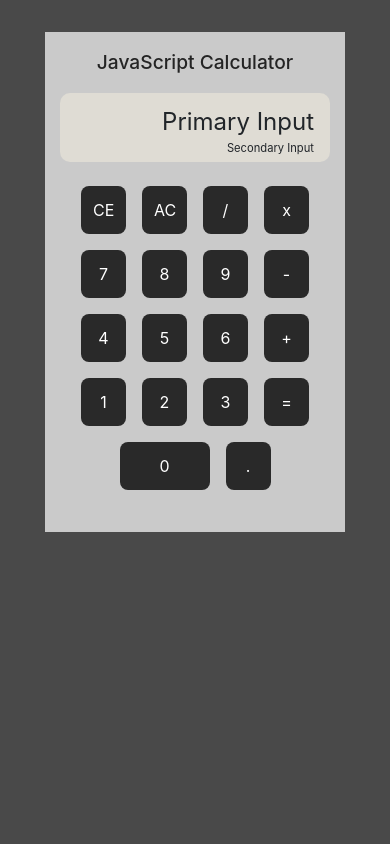
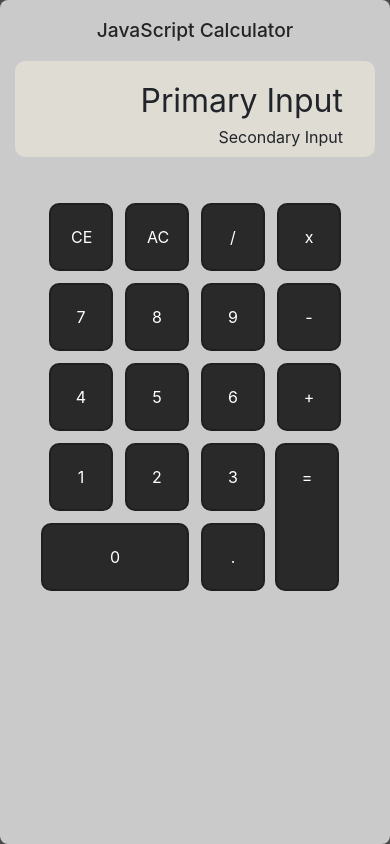
Before and after one commit to MatthewCranford/js-calculator, a plain HTML site: page calc/index.html in a window 390 px wide. Drawn offline with nearby package versions, Linux system fonts and the light colour scheme.

Commit message:
Mobile layout prototype

```diff
--- a/calc/index.html
+++ b/calc/index.html
@@ -37,20 +37,28 @@
         <span class="col-2 button">6</span>
         <span class="col-2 button">+</span>
       </div>
-      <div class="row justify-content-center">
-        <span class="col-2 button">1</span>
-        <span class="col-2 button">2</span>
-        <span class="col-2 button">3</span>
-        <span class="col-2 button">=</span>
+      <div class="row ">
+        <div class="col-6 ">
+          <div class="row justify-content-end">
+              <span class="col-4 button">1</span>
+              <span class="col-4 button">2</span>
+          </div>
+          <div class="row justify-content-end">
+              <span class="button button-zero">0</span>
+          </div>
+        </div>
+        <div class="col-3">
+            <div class="row">
+                <span class="col-8 button">3</span>
+            </div>
+            <div class="row">
+                <span class="col-8 button">.</span>
+            </div>
+        </div>
+        <span class="col-2 button button-equal">=</span>
+        </div>
       </div>
-      <div class="row justify-content-center">
-          <span class="col-4 button">0</span>
-          <span class="col-2 button">.</span>
-
-
-        </div>
     </div>
-
   </div>
 
 
--- a/calc/styles.css
+++ b/calc/styles.css
@@ -1,16 +1,19 @@
-body {
+body, html {
 
   text-align: center;
-  background-color: #494949
+  background-color: #494949;
+  height: 100%;
 }
 
 
 
 .calc-body {
   background-color: #cacaca;
-  width: 300px;
-  height: 500px;
-  margin-top: 2rem;
+  width: 100%;
+  height: 100%;
+
+  border-radius: 8px;
+
 }
 
 .calc-title {
@@ -24,23 +27,23 @@ body {
 
 .calc-display {
   background-color: #f5eede7a;
-  margin-bottom: 1rem;
+  margin-bottom: 2.5rem;
   border-radius: 10px;
-  padding: 0 1rem;
+  padding: 0 2rem;
 }
 
   .primary-input {
     margin: 0;
     text-align: end;
-    padding: .7rem 0 0 0;
-    font-size: 1.5rem;
+    padding: 1rem 0 0 0;
+    font-size: 2rem;
   }
 
   .secondary-input {
     margin: 0;
     text-align: end;
-    padding: 0 0 .3rem 0;
-    font-size: .7rem;
+    padding: 0 0 .5rem 0;
+    font-size: 1rem;
   }
 
 
@@ -50,8 +53,17 @@ body {
     background-color: rgb(41, 41, 41);
     color: white;
     border-radius: 8px;
-    padding: 12px;
+    padding: 20px 20px;
     margin: .5rem;
+    box-shadow: 0 0 0px 2px #1f1f1f;
 
 
   }
+
+  .button-equal {
+   margin-left: -.5rem;
+  }
+
+  .button-zero {
+   width: 9rem;
+  }
```
